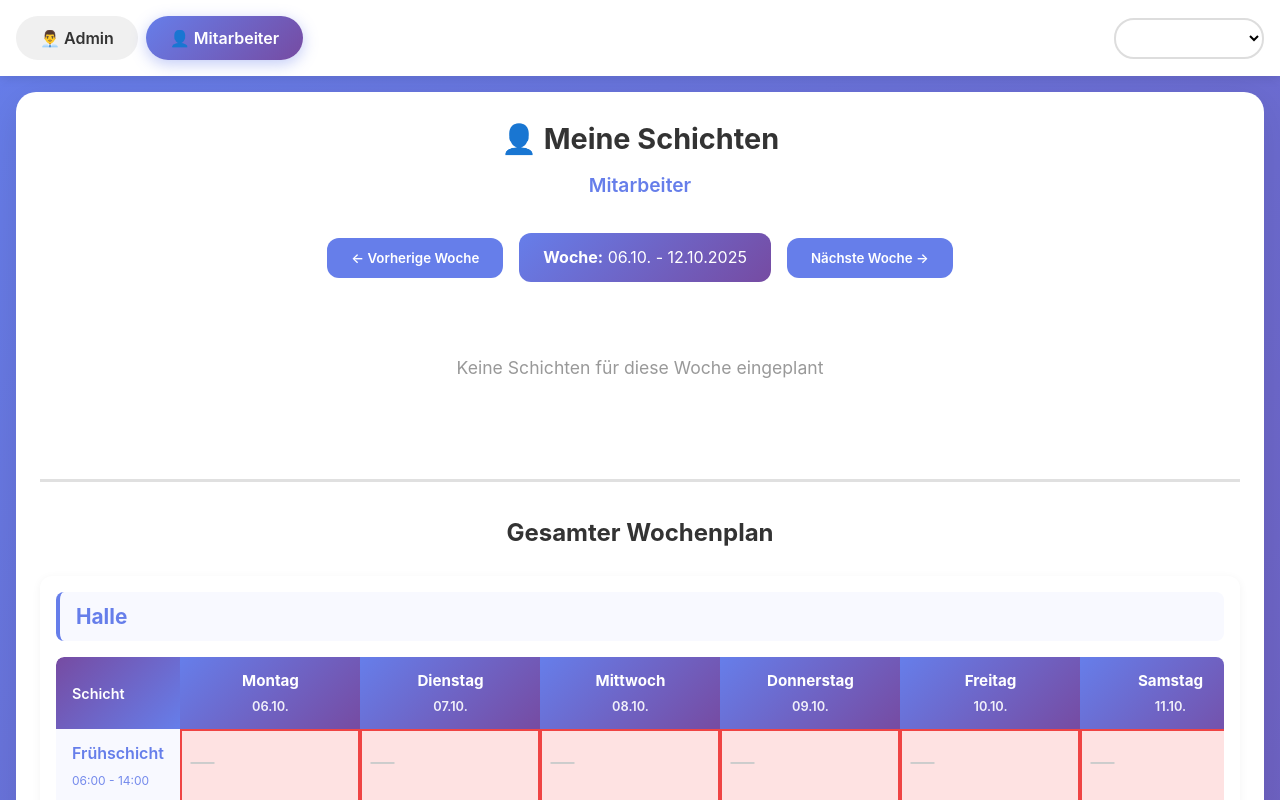
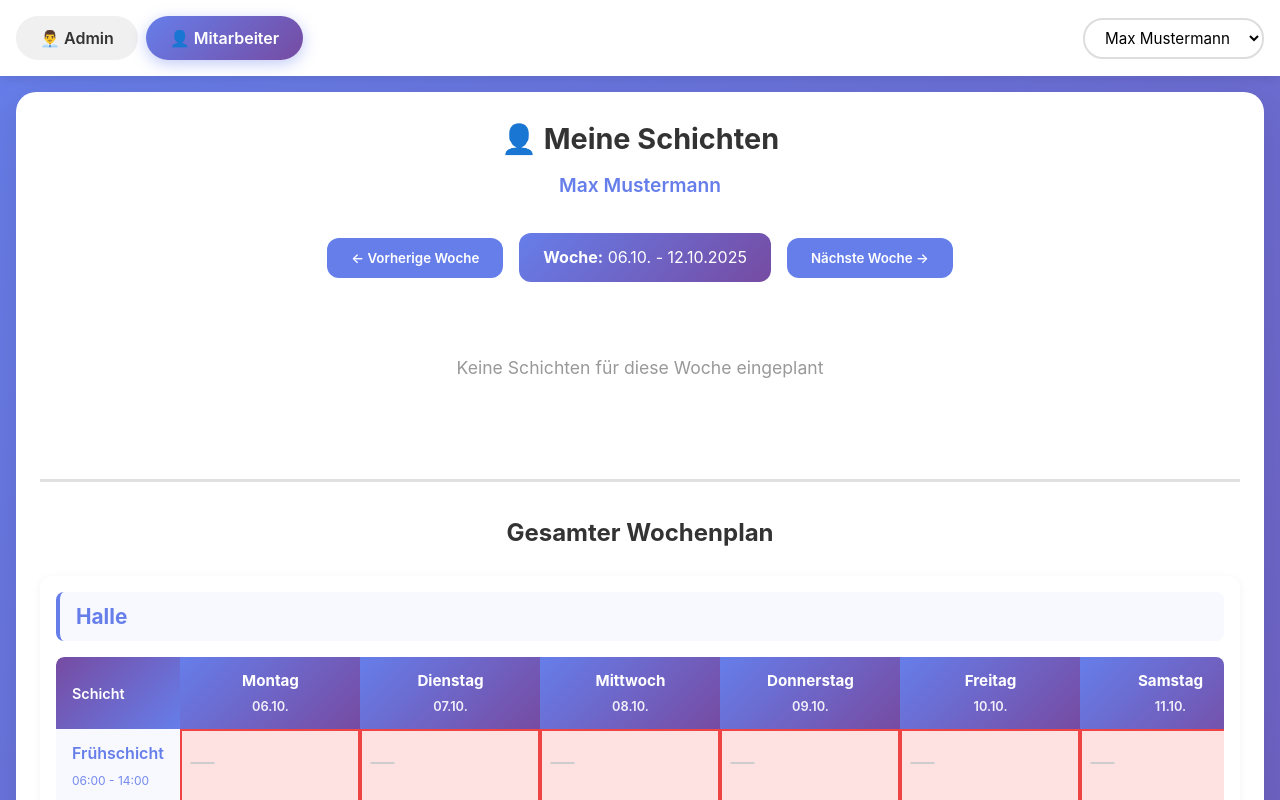
Before and after one commit to ChrisD-78/schichtplan-app, a React (Vite) app: page / in a window 1280 px wide. Both pictures are taken after a click on the button "👤 Mitarbeiter". Shown: the top 800 px of the page. Built offline with nearby package versions, Linux system fonts and the light colour scheme.

Commit message:
Fix TypeScript build errors for Netlify deployment

```diff
--- a/src/App.tsx
+++ b/src/App.tsx
@@ -1,4 +1,4 @@
-import React, { useState, useEffect } from 'react';
+import { useState, useEffect } from 'react';
 import { AdminView } from './components/AdminView';
 import { EmployeeView } from './components/EmployeeView';
 import { DaySchedule, Employee } from './types';
@@ -20,15 +20,6 @@ const getMondayOfWeek = (date: Date): Date => {
   return new Date(d.setDate(diff));
 };
 
-// Helper function to format week identifier (e.g., "2025-W42")
-const getWeekIdentifier = (monday: Date): string => {
-  const year = monday.getFullYear();
-  const start = new Date(year, 0, 1);
-  const diff = monday.getTime() - start.getTime();
-  const oneWeek = 1000 * 60 * 60 * 24 * 7;
-  const weekNumber = Math.ceil(diff / oneWeek);
-  return `${year}-W${weekNumber.toString().padStart(2, '0')}`;
-};
 
 // Initial demo data - creates a week schedule from Monday to Sunday
 const getInitialSchedule = (): DaySchedule[] => {
@@ -215,7 +206,7 @@ function App() {
             >
               {employees.map(emp => (
                 <option key={emp.id} value={emp.id}>
-                  {emp.name}
+                  {emp.firstName} {emp.lastName}
                 </option>
               ))}
             </select>
--- a/src/components/AdminView.tsx
+++ b/src/components/AdminView.tsx
@@ -1,5 +1,5 @@
 import React, { useState } from 'react';
-import { ShiftType, AreaType, DaySchedule, Employee, ShiftAssignment } from '../types';
+import { ShiftType, AreaType, DaySchedule, Employee } from '../types';
 
 interface AdminViewProps {
   schedule: DaySchedule[];
--- a/src/components/EmployeeView.tsx
+++ b/src/components/EmployeeView.tsx
@@ -107,7 +107,7 @@ export const EmployeeView: React.FC<EmployeeViewProps> = ({
       <div className="employee-header">
         <h1>👤 Meine Schichten</h1>
         <div className="employee-name">
-          {currentEmployee?.name || 'Mitarbeiter'}
+          {currentEmployee ? `${currentEmployee.firstName} ${currentEmployee.lastName}` : 'Mitarbeiter'}
         </div>
       </div>
 
```
